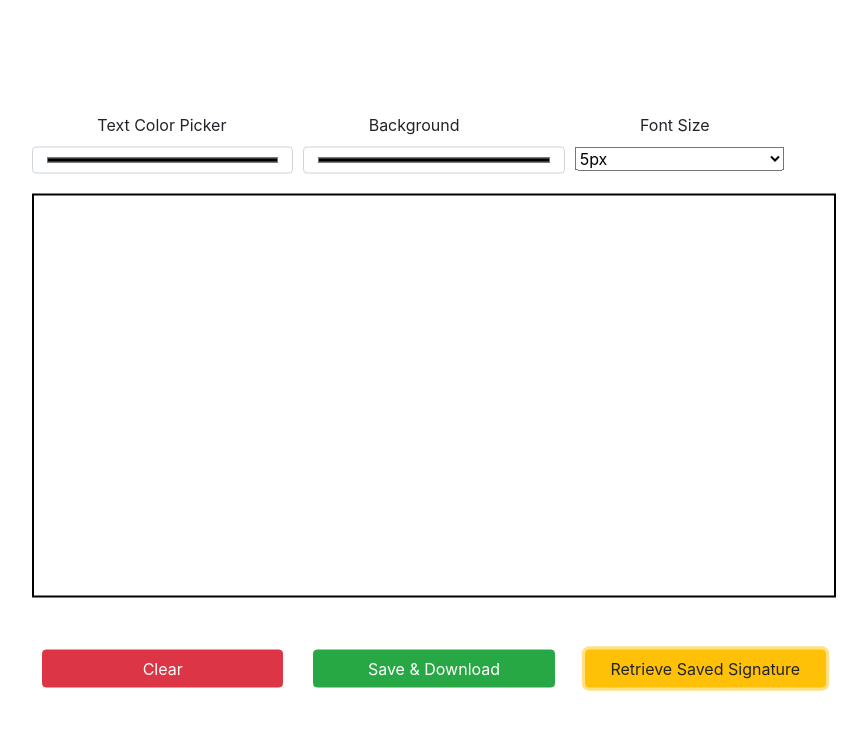
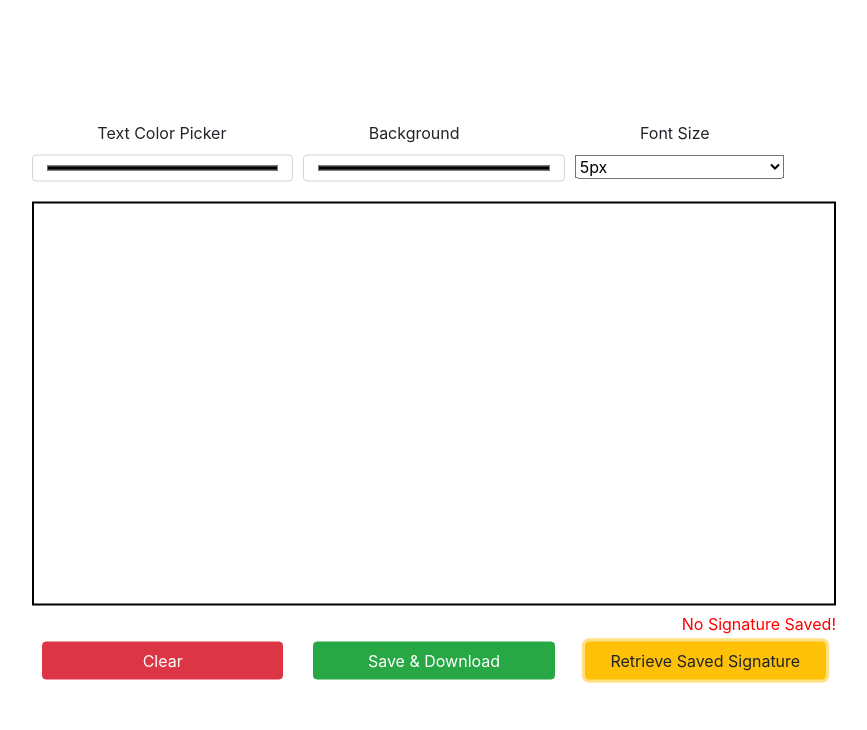
Before and after one commit to MukeshHP03/Signature-App, a plain HTML site: page index.html in a window 1280 px wide. Both pictures are taken after a click on the button "Retrieve Saved Signature". Shown: the whole page, without its empty margins (206-1073 px from the left). Drawn offline with nearby package versions, Linux system fonts and the light colour scheme.

Commit message:
2nd-phase

```diff
--- a/index.html
+++ b/index.html
@@ -41,7 +41,7 @@
             </div>
         </div>
         <canvas class="canvas" id="my-canvas" width="800" height="400"></canvas>
-        <div class="error"></div>
+        <div id="error"></div>
         <div class="bottom">
             <button class="btn btn-danger" id="clear-button">Clear</button>
             <button class="btn btn-success" id="save-button">Save & Download</button>
--- a/script.js
+++ b/script.js
@@ -61,13 +61,9 @@ retrieveButton.addEventListener('click', () => {
         ctx.drawImage(img, 0, 0);
     }
     else{
-        alert("No Signature Saved");
-        // const message = document.createElement('p');
-        // message.textContent = 'No Image Saved';
-        // message.style.color = 'red';
-        // errorMessage.appendChild(message);
-        document.getElementById('error').innerHTML = 'No Image Found!';
-        // errorMessage.textContent = "Please enter a valid number"
+        // alert("No Signature Saved");
+        errorMessage.innerHTML = 'No Signature Saved!';
         errorMessage.style.color = "red";
+
     }
 })
--- a/style.css
+++ b/style.css
@@ -22,7 +22,7 @@
     gap: 10px;
     margin: 20px 0 20px 0;
 }
-/*  */
+
 .bottom > button{
     margin: 10px;
 }
@@ -33,7 +33,7 @@
 .block, input, select, button{
     width: 80%;
 }
-.error{
+#error{
     height: 1rem;
-/* background-color: red; */
+    float: right;
 }
```
